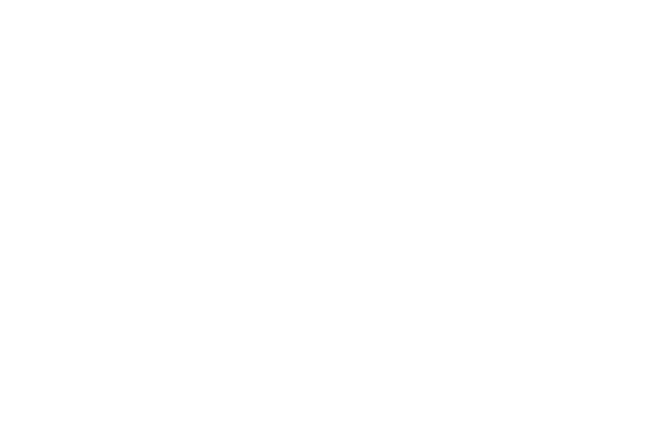
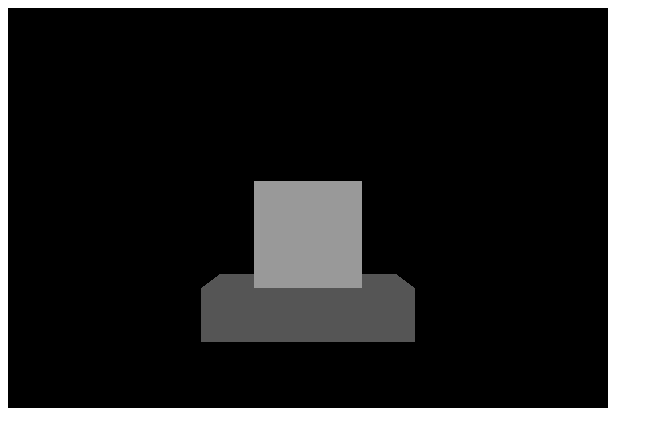
Before and after one commit to HansGerber/game3DFramework, a plain HTML site: page index.htm in a window 1280 px wide. Shown: the whole page, without its empty margins (0-663 px from the left). Drawn offline with Linux system fonts and the light colour scheme.

Commit message:
fix framework error; adjust example index.htm

```diff
--- a/index.htm
+++ b/index.htm
@@ -3,11 +3,36 @@
 		<title></title>
 	</head>
 	<body>
+		<div id="debug"></div>
 		<script src="js/three.min.js"></script>
 		<script src="js/cannon.min.js"></script>
 		<script src="js/framework.js"></script>
 		<script>
-			game.init();
+			var test;
+
+			game.init({
+				wrapperElement: document.body,
+				gameFrame: function() {
+
+				},
+				after: function() {
+					console.log(this);
+					this.camera.position.z = 10;
+					this.camera.position.y = 2;
+
+					test = this.addBox({
+						mass: 0,
+						sizeX: 2,
+						sizeY: 0.5,
+						materialColor: 0x555555,
+					});
+
+					test = this.addBox({
+						positionY: 6,
+						materialColor: 0x999999,
+					});
+				},
+			});
 		</script>
 	</body>
 </html>
--- a/js/framework.js
+++ b/js/framework.js
@@ -3,48 +3,192 @@ var game = {
 	renderer: null,
 	scene: null,
 	world: null,
-	renderWidth: 600,
-	renderHeight: 400,
-	renderNearDistance: 0.1,
-	renderFarDistance: 1000,
-	fov: 45,
-	fps: 60,
 	renderTimer: null,
-	timeStep:1/60,
+	objects: {},
+	objectKeyIndex: 0,
+	objectKeyPrefix: 'obj',
+	eventHandlers: {},
+	eventsPermitted: [
+		'click',
+		'mousedown',
+		'mousemove',
+		'mouseup',
+		'keydown',
+		'keyup',
+		'keypressed',
+	],
+	gameFrame: null,
+	gameOptions: {
+		timeStep:1/60,
+		gravity: -10,
+		fov: 45,
+		fps: 60,
+		renderWidth: 600,
+		renderHeight: 400,
+		renderNearDistance: 0.1,
+		renderFarDistance: 1000,
+	},
 	getRatio: function() {
-		return this.renderWidth / this.renderHeight;
+		return this.gameOptions.renderWidth / this.gameOptions.renderHeight;
 	},
-	init: function() {
+	updateMeshes: function() {
+		for(key in this.objects){
+			this.objects[key].mesh.position.copy(
+				this.objects[key].body.position
+			)
+			this.objects[key].mesh.quaternion.copy(
+				this.objects[key].body.quaternion
+			)
+		}
+	},
+	on: function(eventName, eventHandler) {
+		if(this.eventsPermitted.indexOf(eventName) !== -1){
+			eventHandlers[eventName] = eventHandler.bind(this);
+			addEventListener(eventName, eventHandlers[eventName], false);
+			return true;
+		}
+		return false;
+	},
+	addBox: function(userOptions) {
+		var options = {
+			sizeX: 1,
+			sizeY: 1,
+			sizeZ: 1,
+			positionX: 0,
+			positionY: 0,
+			positionZ: 0,
+			mass: 1,
+			materialType: 'basic',
+			materialColor: 0xffffff,
+			materialAffectedByFog: true,
+			texture: null,
+		}
+		Object.assign(options, userOptions);
+
+		var object = {
+			body: null,
+			mesh: null,
+			key: 0,
+		}
+
+		var shape = new CANNON.Box(
+			new CANNON.Vec3(
+				options.sizeX,
+				options.sizeY,
+				options.sizeZ
+			)
+		);
+
+		var body = new CANNON.Body({
+			mass: options.mass,
+		});
+
+		body.addShape(shape);
+		body.position.x = options.positionX;
+		body.position.y = options.positionY;
+		body.position.z = options.positionZ;
+
+		var meshGeometry = new THREE.BoxGeometry(
+			options.sizeX * 2,
+			options.sizeY * 2,
+			options.sizeZ * 2
+		)
+		var meshMaterial;
+		switch(options.materialType){
+			case 'lambert':
+				meshMaterial = new THREE.MeshLambertMaterial({
+					color: options.materialColor,
+					fog: options.materialAffectedByFog,
+				});
+			break;
+			case 'phong':
+				meshMaterial = new THREE.MeshPhongMaterial({
+					color: options.materialColor,
+					fog: options.materialAffectedByFog,
+				});
+			break;
+			default:
+				meshMaterial = new THREE.MeshBasicMaterial({
+					color: options.materialColor,
+					fog: options.materialAffectedByFog,
+				});
+			break;
+		}
+		var mesh = new THREE.Mesh(
+			meshGeometry,
+			meshMaterial
+		);
+
+		this.objectKeyIndex++;
+
+		object.body = body;
+		object.mesh	= mesh;
+		object.key = this.objectKeyPrefix + this.objectKeyIndex;
+
+		this.world.addBody(object.body);
+		this.scene.add(object.mesh);
+
+		this.objects[object.key] = object;
+
+		return object;
+	},
+	init: function(userOptions) {
+		var options = this.gameOptions;
+
+		Object.assign(options, userOptions);
+		Object.assign(this.gameOptions, options);
+
 		// instanciate
 		this.world = new CANNON.World();
 		this.scene = new THREE.Scene();
 		this.camera = new THREE.PerspectiveCamera(
-			this.fov,
+			options.fov,
 			this.getRatio(),
-			this.renderNearDistance,
-			this.renderFarDistance
+			options.renderNearDistance,
+			options.renderFarDistance
 		)
 		this.renderer = new THREE.WebGLRenderer();
 
 		// configure
 		this.world.broadphase = new CANNON.NaiveBroadphase();
 		this.world.solver.iterations = 10;
-		this.world.gravity.set(0, -10, 0);
+		this.world.gravity.set(0, options.gravity, 0);
 
 		this.renderer.setSize(
-			this.renderWidth,
-			this.renderHeight
-		)
+			options.renderWidth,
+			options.renderHeight
+		);
+
+		// options overwrite
+		if(typeof options !== "undefined"){
+			if("after" in options){
+				options.after.bind(this)();
+			}
+			if("gameFrame" in options){
+				this.gameFrame = options.gameFrame;
+			}
+			if("events" in options){
+				for(name in options.events){
+					this.on(name, options.events[name].handler)
+				}
+			}
+			if("wrapperElement" in options && typeof options.wrapperElement !== "undefined"){
+				options.wrapperElement.appendChild(this.renderer.domElement);
+			}
+		}
 
 		// start rendering timer
-		this.renderTimer = setInterval(
-			this.render.bind(this),
-			parseInt(1000 / this.fps)
-		);
+		this.render();
 	},
 	render: function() {
-		this.world.step(this.timeStep);
+		requestAnimationFrame(this.render.bind(this));
 
+		if(this.gameFrame !== null){
+			this.gameFrame.bind(this)();
+		}
+
+		this.world.step(this.gameOptions.timeStep);
+		this.updateMeshes();
 		this.renderer.render(
 			this.scene,
 			this.camera
```
